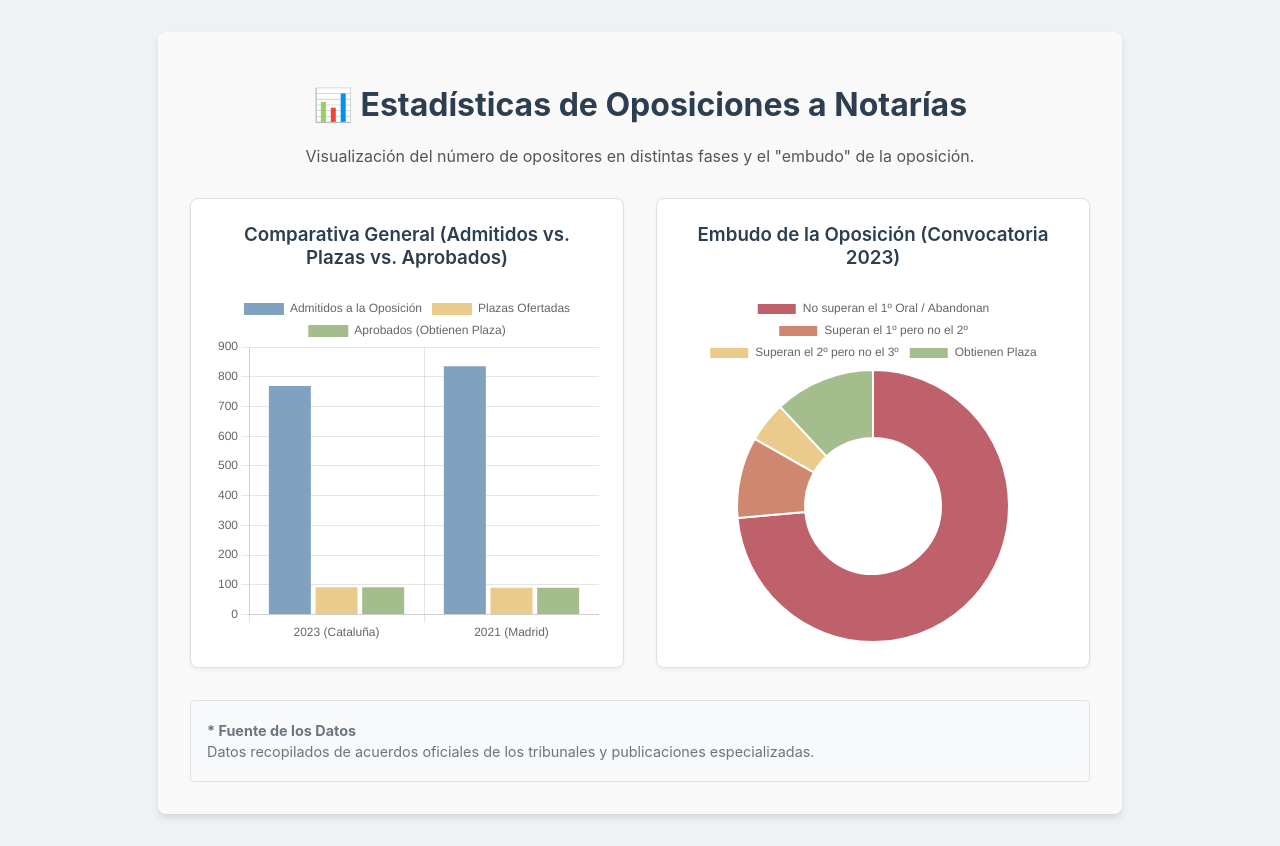
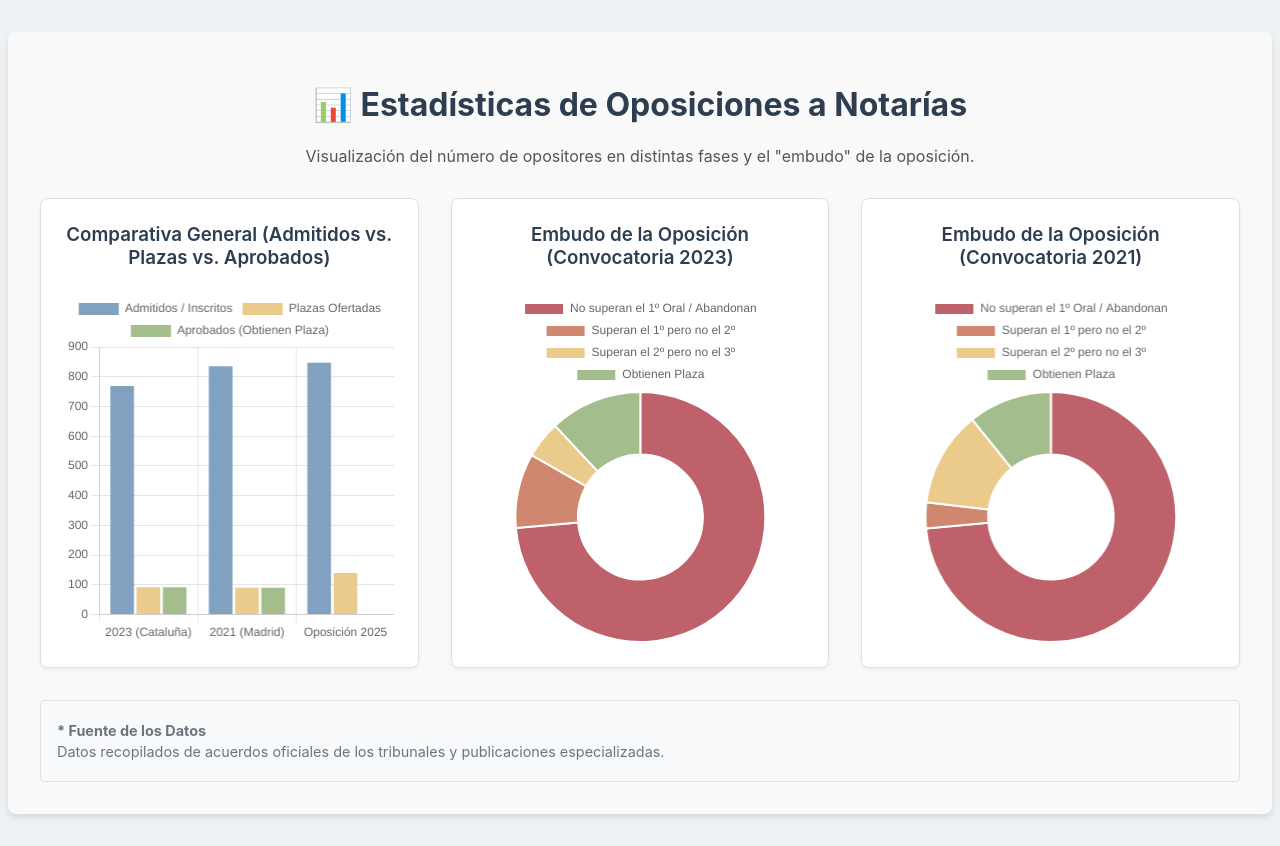
Before and after one commit to albumon/calculadora-oposicion, a Vue app: page / in a window 1280 px wide. Built offline with nearby package versions, Linux system fonts and the light colour scheme.

Commit message:
update: 2025 statistics

```diff
--- a/src/components/Statistics.vue
+++ b/src/components/Statistics.vue
@@ -12,11 +12,16 @@
           <canvas id="barChart"></canvas>
         </div>
       </div>
-
       <div class="chart-card">
         <h3>Embudo de la Oposición (Convocatoria 2023)</h3>
         <div class="chart-wrapper">
-          <canvas id="doughnutChart"></canvas>
+          <canvas id="doughnutChart2023"></canvas>
+        </div>
+      </div>
+      <div class="chart-card">
+        <h3>Embudo de la Oposición (Convocatoria 2021)</h3>
+        <div class="chart-wrapper">
+          <canvas id="doughnutChart2021"></canvas>
         </div>
       </div>
     </div>
@@ -35,6 +40,7 @@ import statsData from '@/data/stats.json';
 
 onMounted(() => {
   // --- 1. BAR CHART INITIALIZATION ---
+  // Este gráfico se actualizará automáticamente cuando modifiques stats.json
   const barCtx = document.getElementById('barChart') as HTMLCanvasElement;
   if (barCtx) {
     new Chart(barCtx, {
@@ -43,18 +49,18 @@ onMounted(() => {
         labels: statsData.map(item => item.convocatoria),
         datasets: [
           {
-            label: 'Admitidos a la Oposición',
-            backgroundColor: '#81A1C1', // Pastel Blue
+            label: 'Admitidos / Inscritos',
+            backgroundColor: '#81A1C1',
             data: statsData.map(item => item.admitidos),
           },
           {
             label: 'Plazas Ofertadas',
-            backgroundColor: '#EBCB8B', // Pastel Yellow
+            backgroundColor: '#EBCB8B',
             data: statsData.map(item => item.plazas),
           },
           {
             label: 'Aprobados (Obtienen Plaza)',
-            backgroundColor: '#A3BE8C', // Pastel Green
+            backgroundColor: '#A3BE8C',
             data: statsData.map(item => item.aprobados_finales),
           }
         ]
@@ -66,37 +72,66 @@ onMounted(() => {
     });
   }
 
-  // --- 2. DOUGHNUT CHART INITIALIZATION (WITH NEW LOGIC) ---
-  const doughnutCtx = document.getElementById('doughnutChart') as HTMLCanvasElement;
+  // --- 2. DOUGHNUT CHART 2023 INITIALIZATION ---
+  const doughnutCtx2023 = document.getElementById('doughnutChart2023') as HTMLCanvasElement;
   const data2023 = statsData.find(item => item.convocatoria.includes('2023'));
-
-  if (doughnutCtx && data2023 && data2023.aprobados_segundo_oral) {
-    // New calculations for the 4 sections
+  if (doughnutCtx2023 && data2023 && data2023.aprobados_segundo_oral) {
     const dropoutsAndFirstFailures = data2023.admitidos - data2023.aprobados_primer_oral;
     const passedFirstButFailedSecond = data2023.aprobados_primer_oral - data2023.aprobados_segundo_oral;
     const passedSecondButFailedRest = data2023.aprobados_segundo_oral - data2023.aprobados_finales;
 
-    new Chart(doughnutCtx, {
+    new Chart(doughnutCtx2023, {
       type: 'doughnut',
       data: {
-        // Updated labels for more clarity
         labels: [
           'No superan el 1º Oral / Abandonan',
           'Superan el 1º pero no el 2º',
-          'Superan el 2º pero no el 3º', // New specific label
+          'Superan el 2º pero no el 3º',
           'Obtienen Plaza'
         ],
-        datasets: [
-          {
+        datasets: [{
           data: [
             dropoutsAndFirstFailures,
             passedFirstButFailedSecond,
-              passedSecondButFailedRest, // New data point
+            passedSecondButFailedRest,
             data2023.aprobados_finales
           ],
-            backgroundColor: ['#BF616A', '#D08770', '#EBCB8B', '#A3BE8C'], // Added a new pastel color
+          backgroundColor: ['#BF616A', '#D08770', '#EBCB8B', '#A3BE8C'],
+        }]
+      },
+      options: {
+        responsive: true,
+        maintainAspectRatio: false,
       }
-        ]
+    });
+  }
+
+  // --- 3. DOUGHNUT CHART 2021 INITIALIZATION (NUEVO) ---
+  const doughnutCtx2021 = document.getElementById('doughnutChart2021') as HTMLCanvasElement;
+  const data2021 = statsData.find(item => item.convocatoria.includes('2021'));
+  if (doughnutCtx2021 && data2021 && data2021.aprobados_segundo_oral) {
+    const dropoutsAndFirstFailures = data2021.admitidos - data2021.aprobados_primer_oral;
+    const passedFirstButFailedSecond = data2021.aprobados_primer_oral - data2021.aprobados_segundo_oral;
+    const passedSecondButFailedRest = data2021.aprobados_segundo_oral - data2021.aprobados_finales;
+
+    new Chart(doughnutCtx2021, {
+      type: 'doughnut',
+      data: {
+        labels: [
+          'No superan el 1º Oral / Abandonan',
+          'Superan el 1º pero no el 2º',
+          'Superan el 2º pero no el 3º',
+          'Obtienen Plaza'
+        ],
+        datasets: [{
+          data: [
+            dropoutsAndFirstFailures,
+            passedFirstButFailedSecond,
+            passedSecondButFailedRest,
+            data2021.aprobados_finales
+          ],
+          backgroundColor: ['#BF616A', '#D08770', '#EBCB8B', '#A3BE8C'],
+        }]
       },
       options: {
         responsive: true,
@@ -110,7 +145,7 @@ onMounted(() => {
 <style scoped>
 /* Estilos sin cambios */
 .stats-container {
-  max-width: 900px;
+  max-width: 1200px; /* Aumentado para dar espacio a 3 gráficos */
   margin: 2rem auto;
   padding: 2rem;
   background-color: #f9f9f9;
@@ -128,6 +163,7 @@ h1 {
 }
 .charts-grid {
   display: grid;
+  /* El layout se adapta automáticamente, mostrando hasta 3 columnas si hay espacio */
   grid-template-columns: repeat(auto-fit, minmax(350px, 1fr));
   gap: 2rem;
   margin-bottom: 2rem;
--- a/src/data/stats.json
+++ b/src/data/stats.json
@@ -14,5 +14,13 @@
     "aprobados_segundo_oral": 193,
     "aprobados_finales": 90,
     "plazas": 90
+  },
+  {
+    "convocatoria": "Oposición 2025",
+    "admitidos": 847,
+    "plazas": 140,
+    "aprobados_primer_oral": null,
+    "aprobados_segundo_oral": null,
+    "aprobados_finales": null
   }
 ]
```
Lines whose indentation alone changed are shown as unchanged.
